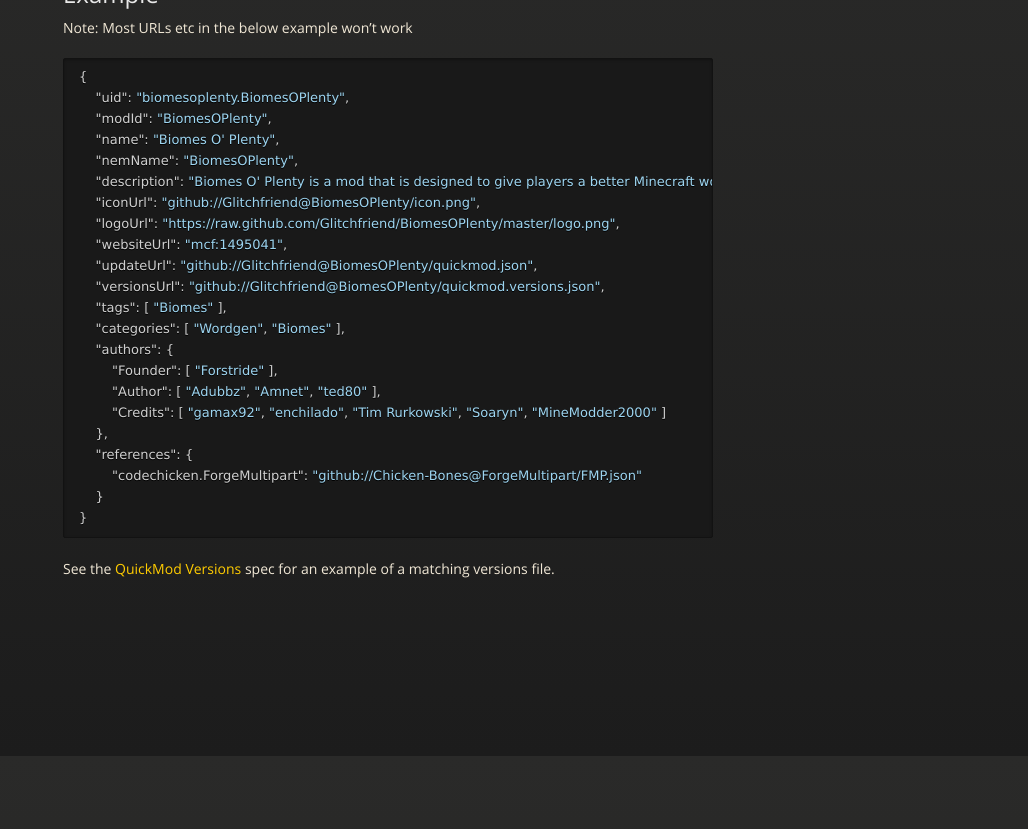
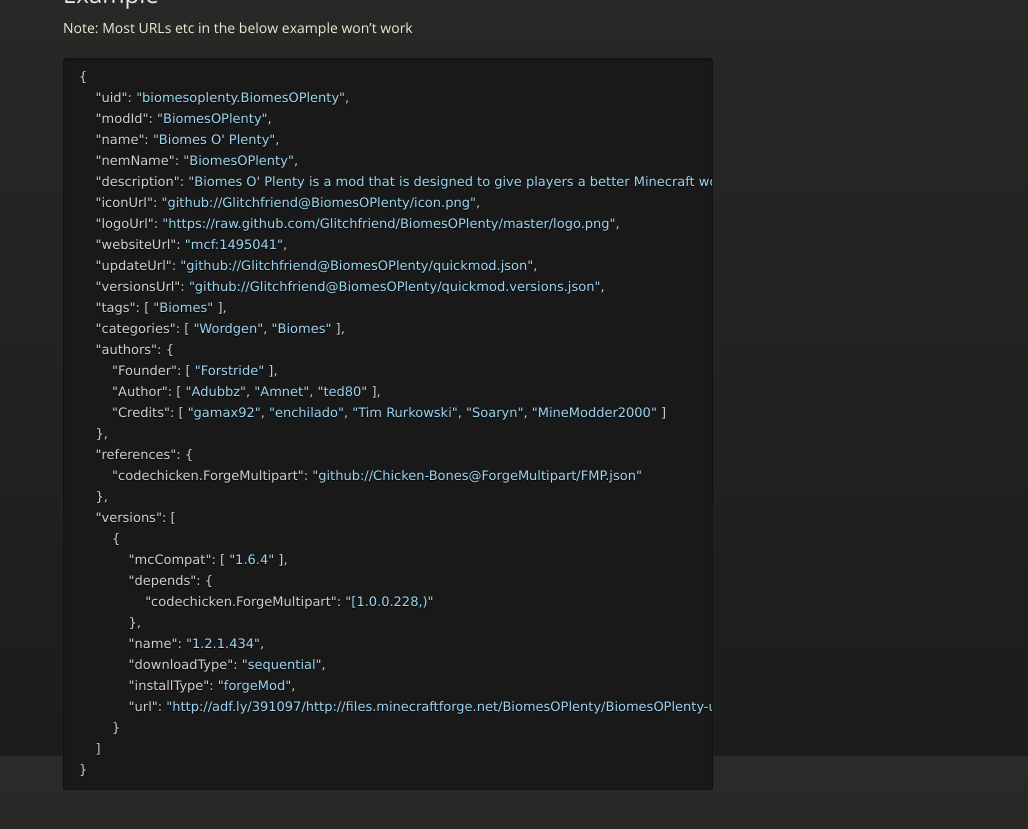
Before and after one commit to 02JanDal/QuickModDoc, a Jekyll site: the page built from qm_spec.markdown, in a window 1280 px wide and 900 px high, scrolled down 1944 px. Shown: the top 829 px of the window, without its empty margins (252-1280 px from the left). Built offline with Jekyll 4.4.1, drawn with Linux system fonts in a browser that asks for light colours; nearby versions of some CDN libraries; Markdown is read by kramdown in place of the engine named in the settings; some of the changed text lies outside the part shown.

Commit message:
Update for merged versions and metadata

````diff
--- a/_layouts/index.html
+++ b/_layouts/index.html
@@ -31,7 +31,7 @@
             <nav style="margin: 0 auto">
               <a href="index.html">Home</a> |
               <a href="qm_spec.html">QuickMod JSON Spec</a> |
-              <a href="qm_versions_spec.html">QuickMod Version JSON Spec</a> |
+              <a href="qm_versions_spec.html">QuickMod Version Object Spec</a> |
               <a href="qm_index_spec.html">QuickMod Index JSON Spec</a>
             </nav>
           </div>
--- a/qm_spec.markdown
+++ b/qm_spec.markdown
@@ -31,12 +31,12 @@
 issuesUrl    | qmurl\*\*      | no        | A URL to an issue tracker for the mod
 donationsUrl | qmurl\*\*      | no        | A URL for leaving donations to the mod
 updateUrl    | qmurl\*\*      | yes       | This URL should point at the QuickMod file, and is used for updating it
-versionsUrl  | qmurl\*\*      | yes       | This URL should point at a [QuickMod Versions](qm_versions_spec.html) file
 verifyUrl    | qmurl\*\*      | no        | This URL should point at a UTF-8 encoded file containing only a SHA512 checksum of this QuickMod file. If that checksum is correct the user will be given a nice message
 tags         | stringlist     | no        | A list of tags that apply to the mod
 categories   | stringlist     | no        | A list of categories that apply to the mod. Tags and categories might often be more or less the same.
 authors      | object\*\*\*   | no        | Authors that have participated in the creation of the mod
 references   | object\*\*\*\* | no        | A list of all mods that are in some way referenced in the versions file
+versions     | array          | yes       | A list of versions, see [here](qm_versions_spec.markdown) for documentation.
 
 \* Only if it's a forge mod
 
@@ -85,8 +85,18 @@
     },
     "references": {
         "codechicken.ForgeMultipart": "github://Chicken-Bones@ForgeMultipart/FMP.json"
-    }
+    },
+    "versions": [
+        {
+            "mcCompat": [ "1.6.4" ],
+            "depends": {
+                "codechicken.ForgeMultipart": "[1.0.0.228,)"
+            },
+            "name": "1.2.1.434",
+            "downloadType": "sequential",
+            "installType": "forgeMod",
+            "url": "http://adf.ly/391097/http://files.minecraftforge.net/BiomesOPlenty/BiomesOPlenty-universal-1.6.4-1.2.1.434.jar"
+        }
+    ]
 }
 ```
-
-See the [QuickMod Versions](qm_versions_spec.html) spec for an example of a matching versions file.
````
Also changed, not shown: qm_versions_spec.markdown (+7 -31 lines).
